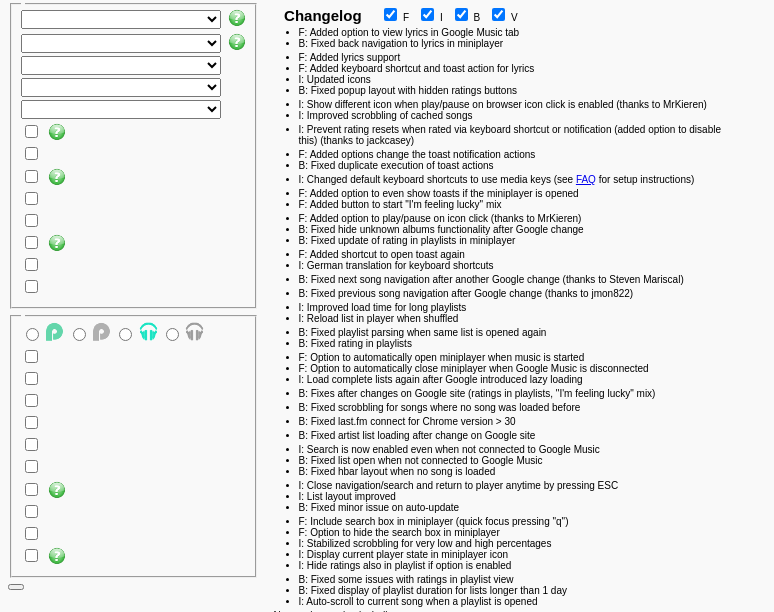
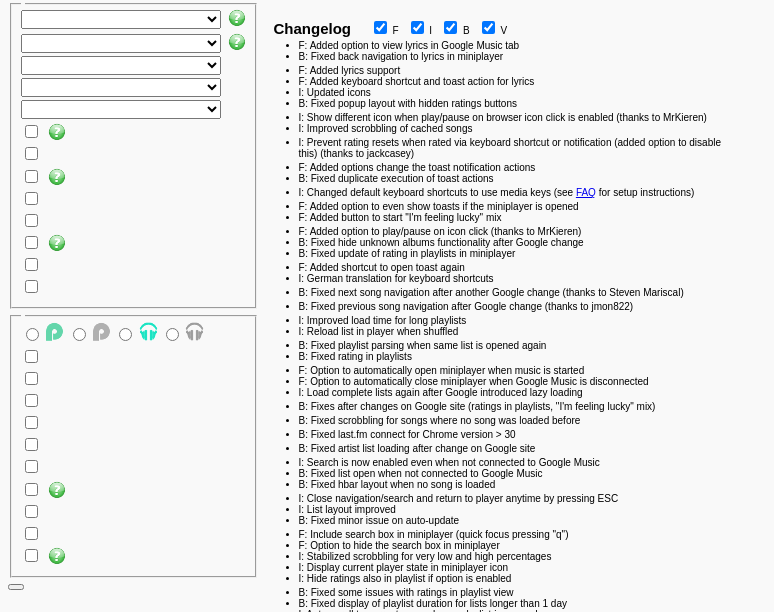
Before and after one commit to svenackermann/Prime-Player-Google-Play-Music, a browser extension: page PrimePlayer/options.html in a window 1280 px wide. Shown: the part 392-1004 px from the top of the page, without its empty margins (0-774 px from the left). Drawn offline with nearby package versions, Linux system fonts and the light colour scheme; files that its build step writes are made by us from their sources.

Commit message:
fixed CSS for options

```diff
--- a/PrimePlayer/css/options.scss
+++ b/PrimePlayer/css/options.scss
@@ -30,7 +30,7 @@
 }
 
 #credits {
-   > div, > a, > form {
+  > div, > a, > form {
     float: left;
     margin-right: 2ex;
   }
@@ -60,6 +60,8 @@
 }
 
 #changelog {
+  clear: both;
+  padding-top: 2ex;
   h2 {
     display: inline-block;
     margin-right: 2ex;
```
